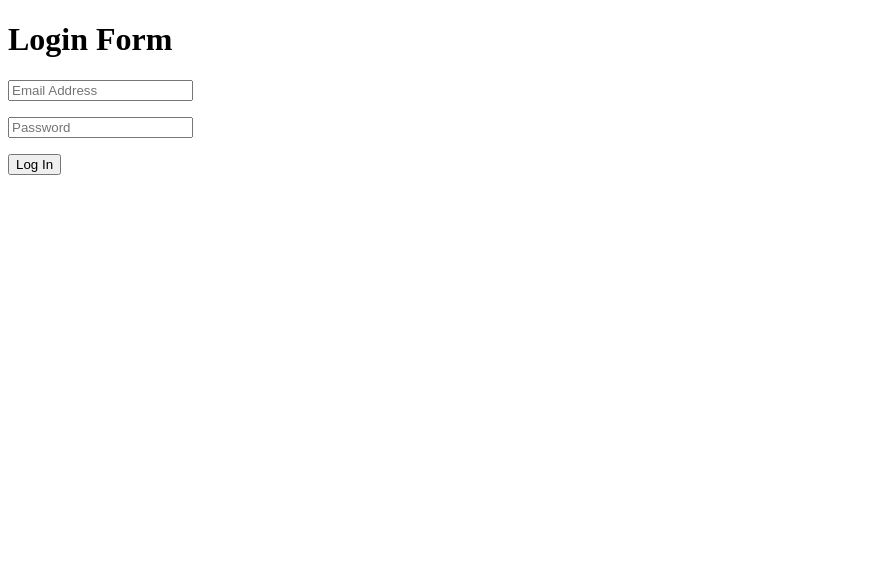
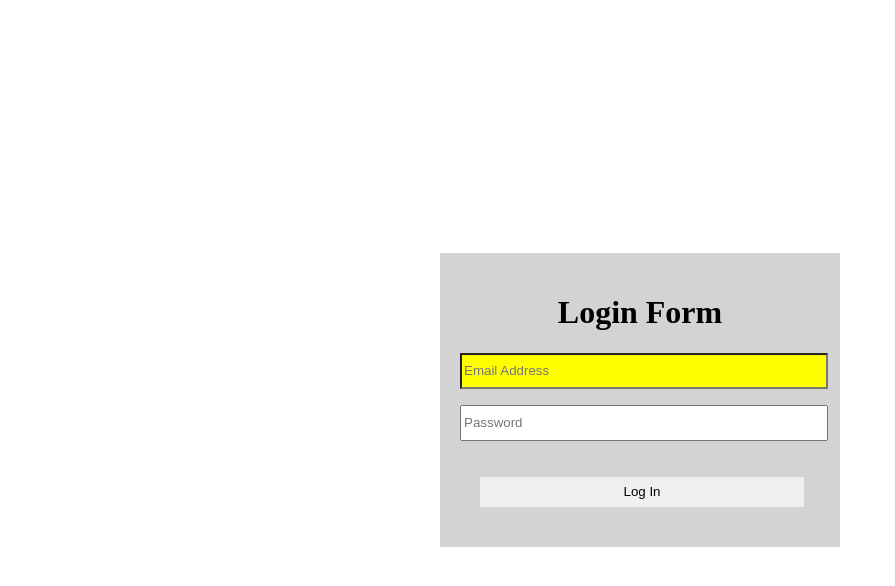
Before and after one commit to Aravind-medi-14/javascript-06-feb, a plain HTML site: page temp16.html in a window 1280 px wide. Shown: the whole page, without its empty margins (0-895 px from the left). Drawn offline with Linux system fonts and the light colour scheme.

Commit message:
names changed

```diff
--- /dev/null
+++ b/login.css
@@ -0,0 +1,49 @@
+* {
+  margin: 0px;
+}
+.box {
+  width: 100%;
+  max-width: 400px;
+  height: 70vh;
+  background-color: lightblue;
+
+  position: absolute;
+  top: 50%;
+  left: 50%;
+  transform: translate(-50%, -50%);
+  text-align: center;
+
+  padding: 60px;
+  padding-right: 10pc;
+}
+
+#email {
+  width: 100%;
+
+  padding: 10px;
+  margin: 10px;
+  margin-right: 20px;
+  font-family: calibri;
+  font-size: 20px;
+}
+#pswd {
+  width: 100%;
+  padding: 10px;
+  margin: 10px;
+  font-size: 20px;
+  font-family: calibri;
+}
+.btn {
+  width: 100%;
+  margin: 10px;
+  padding: 10px;
+  border: none;
+  background-color: rgb(32, 32, 233);
+  color: white;
+  font-size: 20px;
+  font-family: calibri;
+}
+.btn :hover {
+  cursor: zoom-in;
+  background-color: red;
+}
--- a/temp16.html
+++ b/temp16.html
@@ -4,7 +4,7 @@
     <meta charset="UTF-8" />
     <meta name="viewport" content="width=device-width, initial-scale=1.0" />
     <title>LogIn Page</title>
-    <link rel="stylesheet" href="temp1.css" />
+    <link rel="stylesheet" href="temp16.css" />
     <script>
       function showdata() {
         // let email = document.getElementById("email").value;
```
Also changed, not shown: temp14.html (renamed from temp14 login validation.html, +1 -1 lines), temp20.html (renamed from temp20 tables.html).
